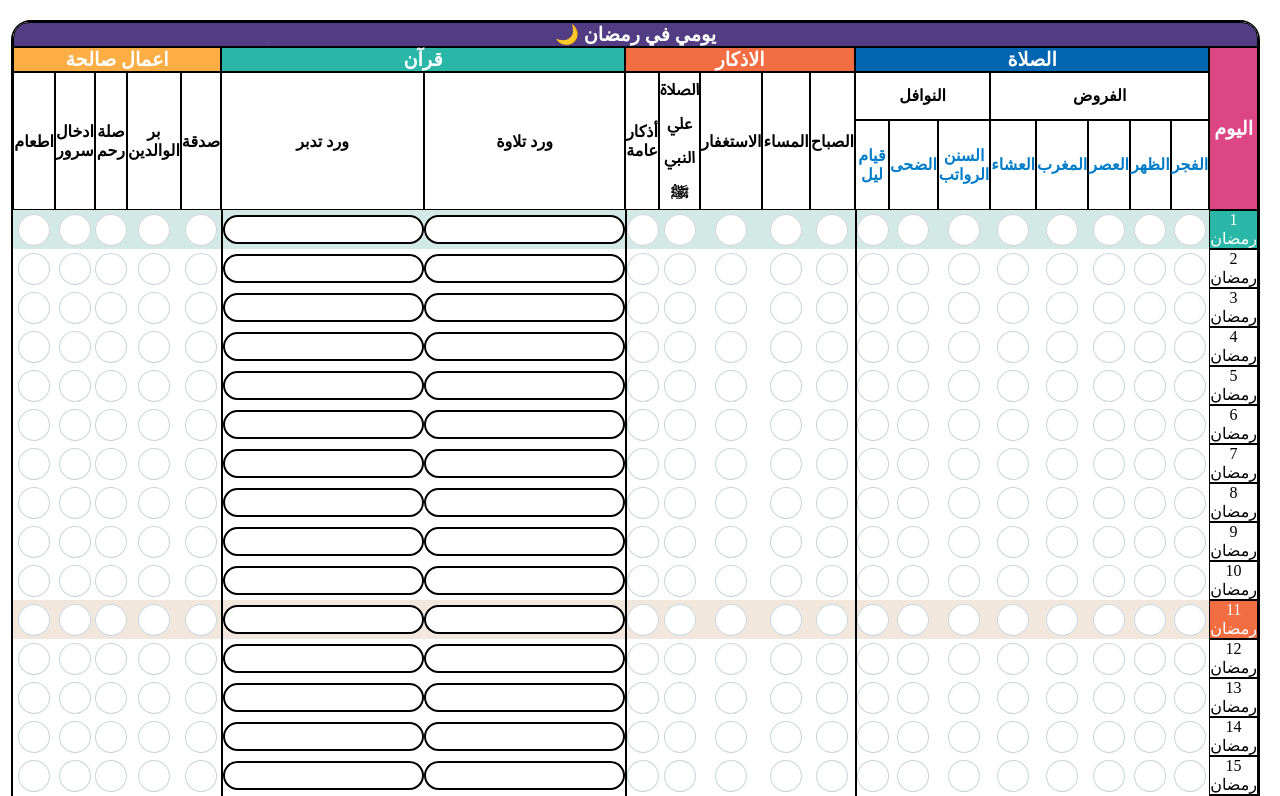
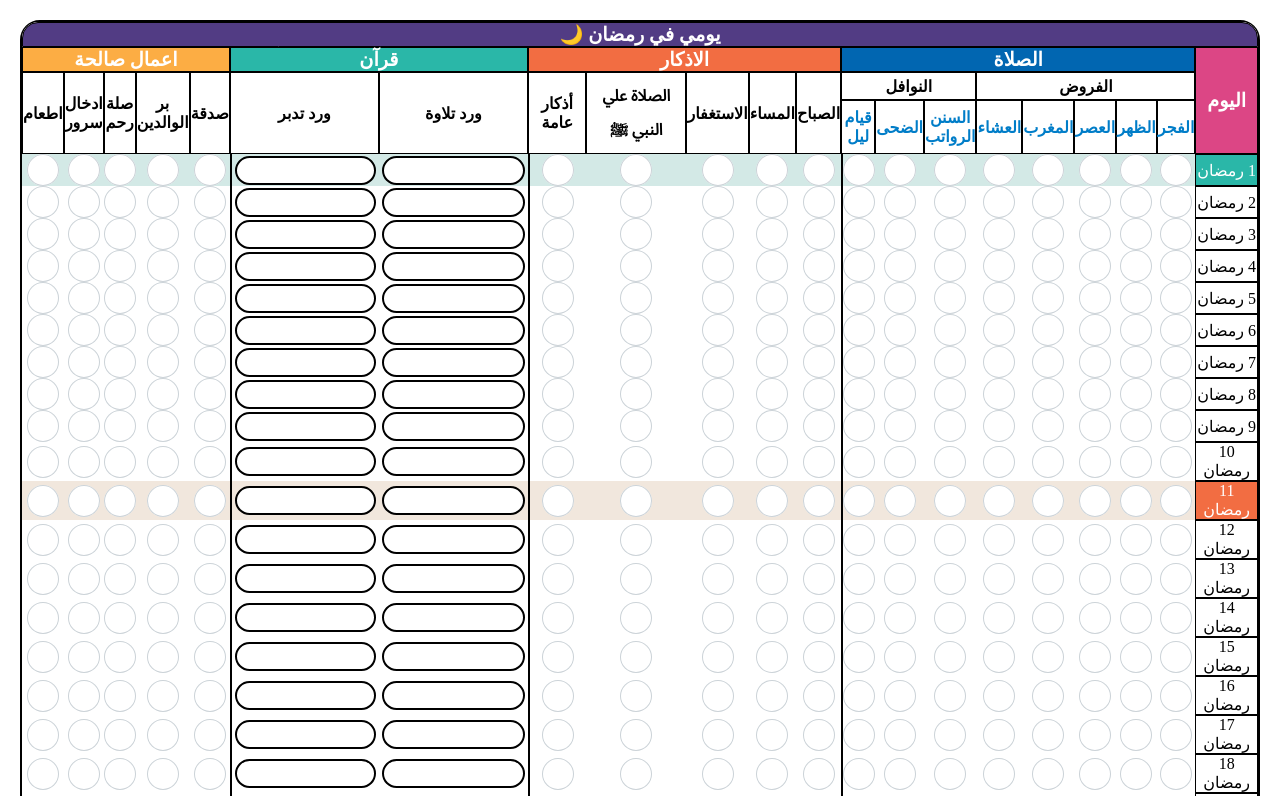
Before and after one commit to mohamed-ayman-aly/Ramadan-worship-schedule, a plain HTML site: page index.html in a window 1280 px wide. Shown: the top 796 px of the page. Drawn offline with Linux system fonts and the light colour scheme.

Commit message:
type text input

```diff
--- a/main.css
+++ b/main.css
@@ -25,6 +25,7 @@
     border: 2px solid black;
     padding: 5px;
     padding-inline: 10px;
+    width: calc( 100% - 30px);
   }
   thead{
     position: sticky;
```
